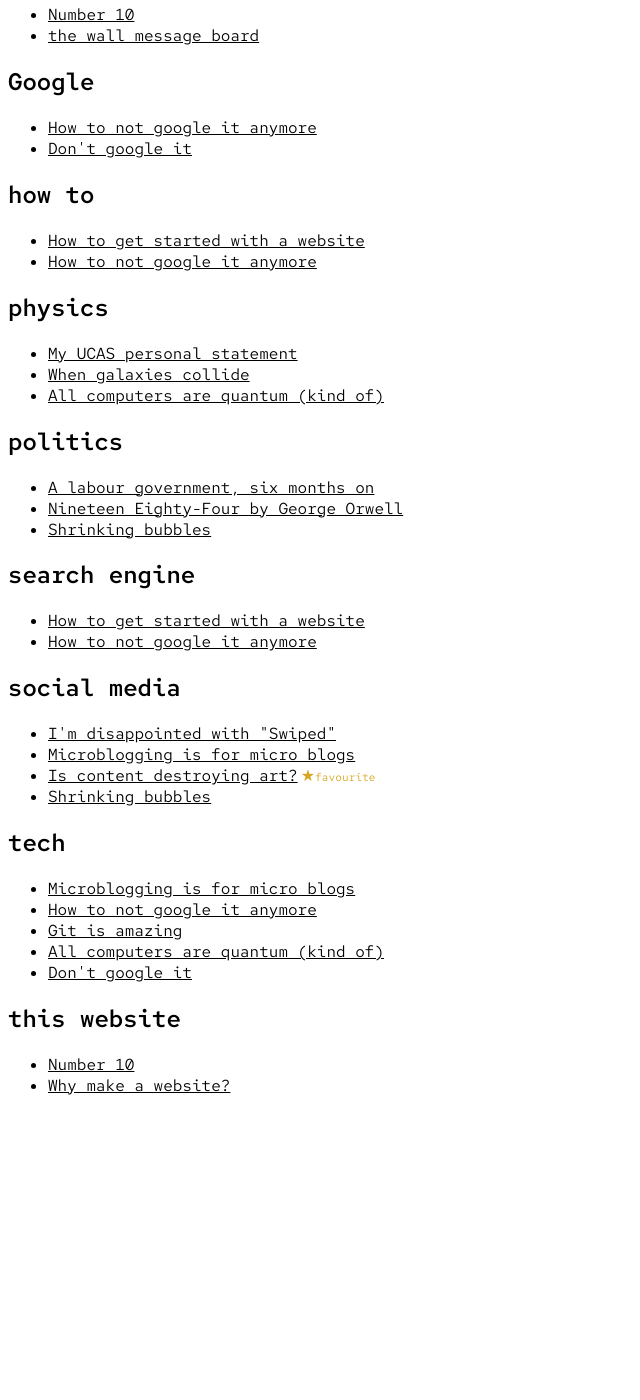
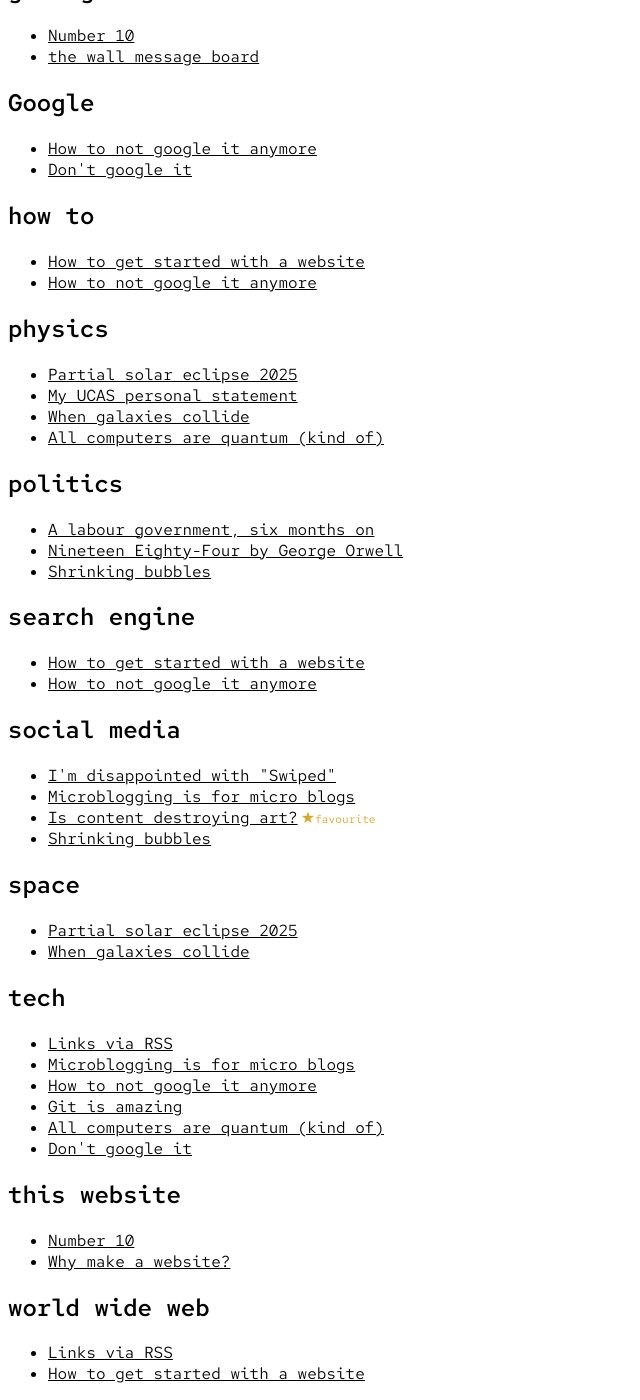
Before and after one commit to TomJB1/my-website-jekyll, a Jekyll site: the page built from posts/tags.html, in a window 1280 px wide and 1400 px high, scrolled down 428 px. Shown: the whole window, without its empty margins (0-640 px from the left). Built offline with Jekyll 4.4.1, drawn with Linux system fonts in a browser that asks for light colours; before the commit the page ends 1540 px from its top, so only the background shows below that; some of the changed text lies outside the part shown.

Commit message:
add tags to posts

```diff
--- a/_posts/published/2025-03-28-Links via RSS.md
+++ b/_posts/published/2025-03-28-Links via RSS.md
@@ -1,6 +1,9 @@
 ---
 tags:
-skills: []
+  - tech
+  - world_wide_web
+  - links
+skills:
 layout: default
 edited_date:
 title: Links via RSS
--- a/_posts/published/2025-03-29-Partial solar eclipse 2025.md
+++ b/_posts/published/2025-03-29-Partial solar eclipse 2025.md
@@ -1,6 +1,11 @@
 ---
 tags:
-skills: []
+  - solar_eclipse
+  - physics
+  - space
+  - sun
+  - moon
+skills:
 layout: default
 edited_date:
 title: Partial solar eclipse 2025
```
